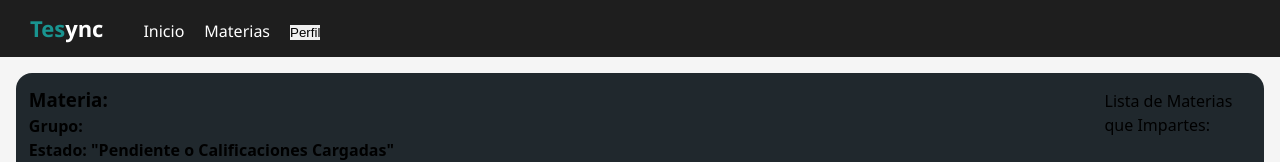
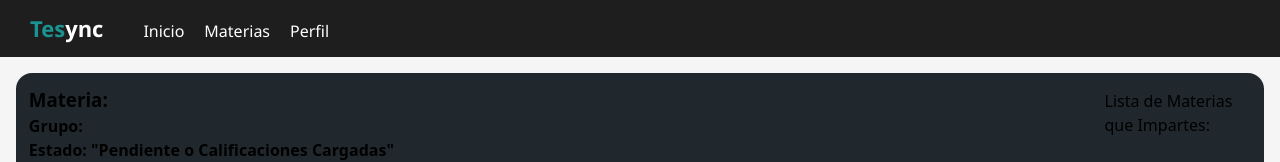
Before and after one commit to ramz0/TESync, a React (Vite) app: page /profesor in a window 1280 px wide. Shown: the top 162 px of the page. Built offline with nearby package versions, Linux system fonts and the light colour scheme.

Commit message:
Errores Corregidos

```diff
--- a/src/components/TopBar/TopBar.jsx
+++ b/src/components/TopBar/TopBar.jsx
@@ -21,7 +21,7 @@ export default function TopBar({ onPerfilToggle }) {
         <nav className="nav-links">
           <a href="/login">Inicio</a>
           <a href="/materias">Materias</a>
-          <button onClick={onPerfilToggle}>Perfil</button>
+          <a href='#' onClick={onPerfilToggle}>Perfil</a>
         </nav>
       </div>
       {usuario && (
--- a/src/pages/Alumno/AlumnoPerfil.jsx
+++ b/src/pages/Alumno/AlumnoPerfil.jsx
@@ -114,8 +114,9 @@ export default function AlumnoPerfil() {
             </thead>
             <tbody>
               {alumno.materias.map((materia, i) => (
-                <React.Fragment key={i}>
+                <>
                   <tr
+                    key={i}
                     onClick={() => toggleMateria(i)}
                     className={`fila-materia ${i % 2 === 0 ? 'par' : 'impar'}`}
                     style={{ cursor: 'pointer' }}
@@ -139,7 +140,7 @@ export default function AlumnoPerfil() {
                       </td>
                     </tr>
                   )}
-                </React.Fragment>
+                </>
               ))}
             </tbody>
           </table>
```
